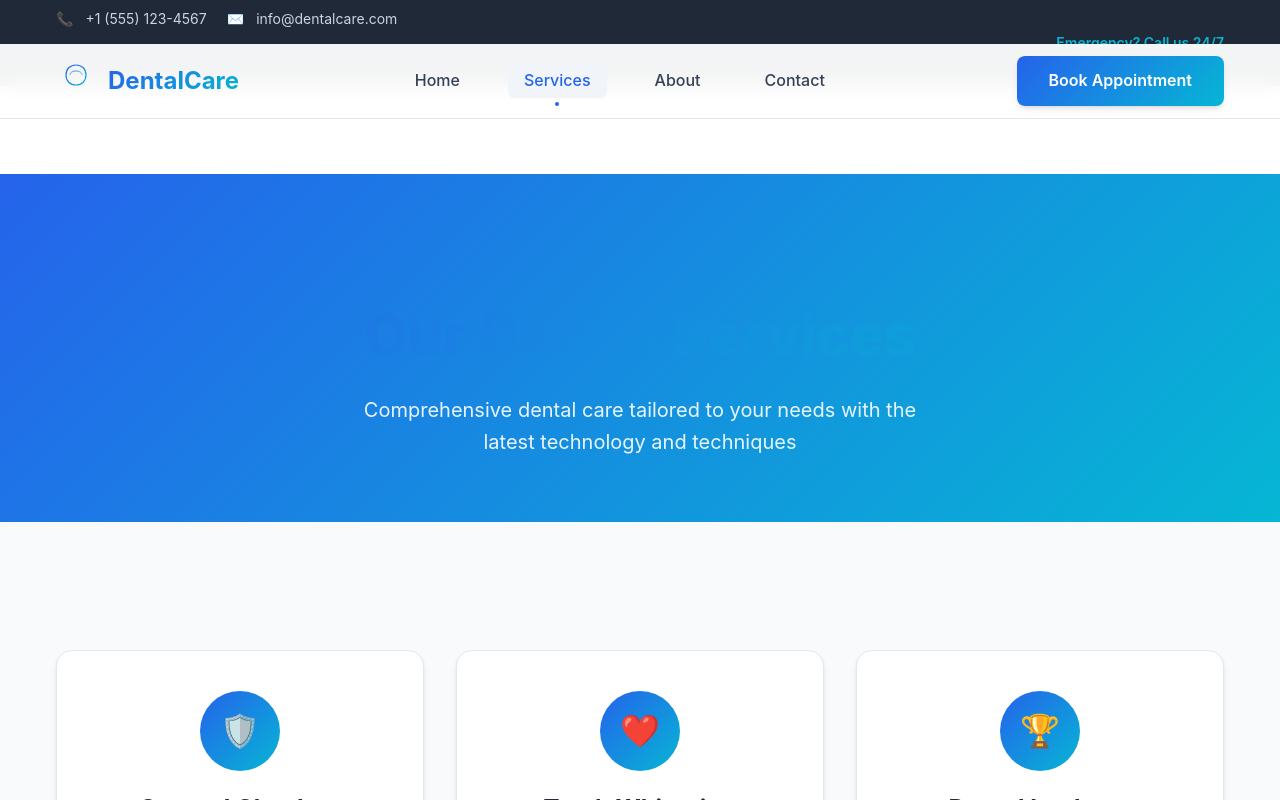
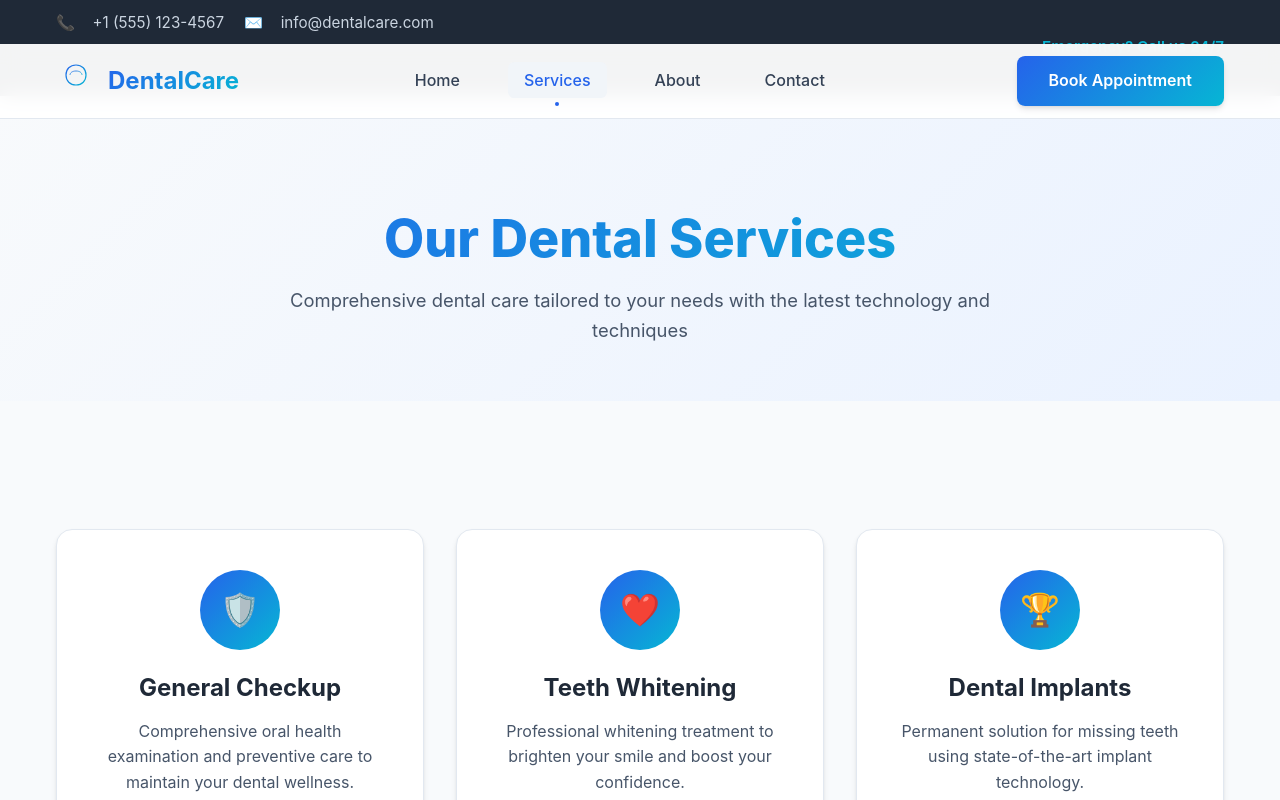
Before and after one commit to ahmerzulfiqar06/dental-manage-system, a React (Create React App) app in the folder dental-frontend/: page /services in a window 1280 px wide. Shown: the top 800 px of the page. Built offline with nearby package versions, Linux system fonts and the light colour scheme.

Commit message:
UI: enlarge and clean top bar; improve home stats readability; align services/about/contact hero styling and remove header gap

```diff
--- a/dental-frontend/src/components/Navbar.css
+++ b/dental-frontend/src/components/Navbar.css
@@ -2,8 +2,9 @@
 .top-bar {
   background: var(--dark-color);
   color: var(--white);
-  padding: 0.5rem 0;
-  font-size: 0.875rem;
+  padding: 0.7rem 0; /* a bit taller */
+  font-size: 0.95rem; /* slightly larger text */
+  border-bottom: 1px solid rgba(255, 255, 255, 0.06);
 }
 
 .top-bar-content {
@@ -27,10 +28,15 @@
   color: var(--gray-300);
 }
 
+.contact-item span:first-child {
+  margin-right: 0.35rem; /* emoji/icon spacing */
+}
+
 .top-bar-cta {
   color: var(--secondary-color);
   font-weight: 600;
   margin-left: auto;
+  white-space: nowrap;
 }
 
 /* Main Navbar */
--- a/dental-frontend/src/pages/About.css
+++ b/dental-frontend/src/pages/About.css
@@ -1,25 +1,27 @@
 /* About Hero */
 .about-hero {
-  background: var(--gradient-secondary);
-  color: var(--white);
-  padding: 8rem 0 4rem;
-  margin-top: 88px;
+  background: linear-gradient(135deg, #f8fafc 0%, #eaf7f3 100%);
+  color: var(--dark-color);
+  padding: 7rem 0 3.5rem;
+  margin-top: 0;
   text-align: center;
 }
 
 .about-hero h1 {
-  font-size: 3.5rem;
+  font-size: 3.25rem;
   font-weight: 800;
-  margin-bottom: 1.5rem;
-  color: var(--white);
+  margin-bottom: 1rem;
+  background: var(--gradient-secondary);
+  -webkit-background-clip: text;
+  -webkit-text-fill-color: transparent;
 }
 
 .about-hero p {
-  font-size: 1.25rem;
-  color: rgba(255, 255, 255, 0.9);
-  max-width: 700px;
+  font-size: 1.15rem;
+  color: var(--gray-600);
+  max-width: 720px;
   margin: 0 auto;
-  line-height: 1.6;
+  line-height: 1.7;
 }
 
 /* Our Story */
--- a/dental-frontend/src/pages/Contact.css
+++ b/dental-frontend/src/pages/Contact.css
@@ -1,23 +1,25 @@
 /* Contact Hero */
 .contact-hero {
-  background: var(--gradient-primary);
-  color: var(--white);
-  padding: 8rem 0 4rem;
-  margin-top: 88px;
+  background: linear-gradient(135deg, #f8fafc 0%, #eaf2ff 100%);
+  color: var(--dark-color);
+  padding: 7rem 0 3.5rem;
+  margin-top: 0;
   text-align: center;
 }
 
 .contact-hero h1 {
-  font-size: 3.5rem;
+  font-size: 3.25rem;
   font-weight: 800;
-  margin-bottom: 1.5rem;
-  color: var(--white);
+  margin-bottom: 1rem;
+  background: var(--gradient-primary);
+  -webkit-background-clip: text;
+  -webkit-text-fill-color: transparent;
 }
 
 .contact-hero p {
-  font-size: 1.25rem;
-  color: rgba(255, 255, 255, 0.9);
-  max-width: 600px;
+  font-size: 1.15rem;
+  color: var(--gray-600);
+  max-width: 700px;
   margin: 0 auto;
 }
 
--- a/dental-frontend/src/pages/Home.css
+++ b/dental-frontend/src/pages/Home.css
@@ -186,9 +186,9 @@
 
 /* Stats Section */
 .stats-section {
-  background: var(--gradient-primary);
-  color: var(--white);
-  padding: 4rem 0;
+  background: linear-gradient(135deg, #f8fafc 0%, #eef6ff 100%);
+  color: var(--dark-color);
+  padding: 4.5rem 0;
 }
 
 .stats-grid {
@@ -202,15 +202,17 @@
 }
 
 .stat-number {
-  font-size: 3rem;
+  font-size: 3.25rem;
   font-weight: 800;
   margin-bottom: 0.5rem;
-  color: var(--white);
+  background: var(--gradient-primary);
+  -webkit-background-clip: text;
+  -webkit-text-fill-color: transparent;
 }
 
 .stat-label {
-  font-size: 1.1rem;
-  color: rgba(255, 255, 255, 0.9);
+  font-size: 1.05rem;
+  color: var(--gray-600);
 }
 
 /* Testimonials Section */
--- a/dental-frontend/src/pages/Services.css
+++ b/dental-frontend/src/pages/Services.css
@@ -1,23 +1,25 @@
 /* Services Hero */
 .services-hero {
-  background: var(--gradient-primary);
-  color: var(--white);
-  padding: 8rem 0 4rem;
-  margin-top: 88px;
+  background: linear-gradient(135deg, #f8fafc 0%, #eaf2ff 100%);
+  color: var(--dark-color);
+  padding: 7rem 0 3.5rem;
+  margin-top: 0; /* remove extra gap below header */
   text-align: center;
 }
 
 .services-hero h1 {
-  font-size: 3.5rem;
+  font-size: 3.25rem;
   font-weight: 800;
-  margin-bottom: 1.5rem;
-  color: var(--white);
+  margin-bottom: 1rem;
+  background: var(--gradient-primary);
+  -webkit-background-clip: text;
+  -webkit-text-fill-color: transparent;
 }
 
 .services-hero p {
-  font-size: 1.25rem;
-  color: rgba(255, 255, 255, 0.9);
-  max-width: 600px;
+  font-size: 1.15rem;
+  color: var(--gray-600);
+  max-width: 700px;
   margin: 0 auto;
 }
 
```
